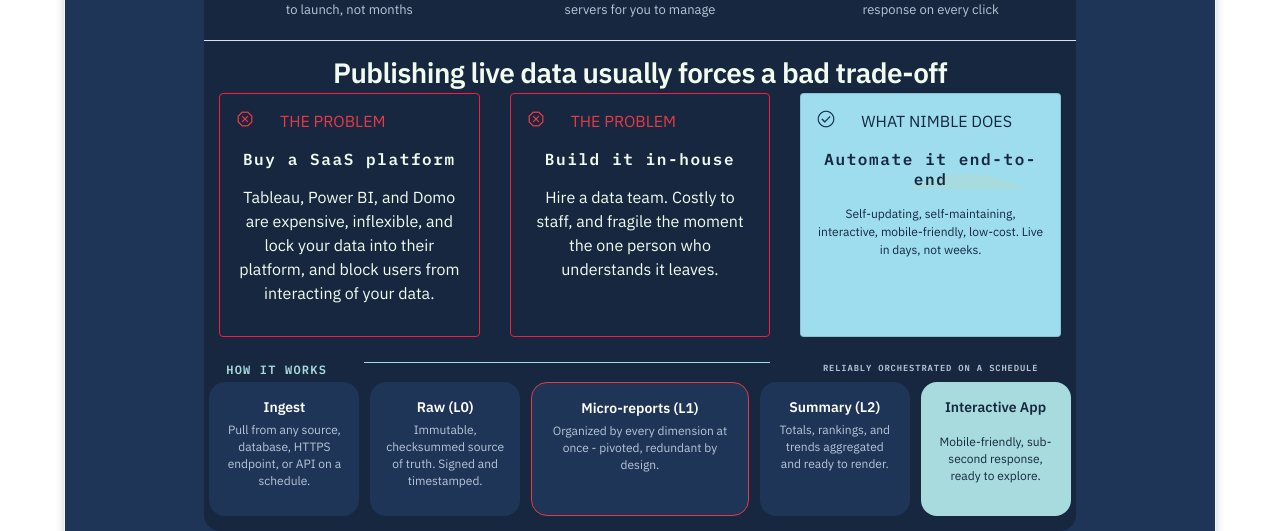
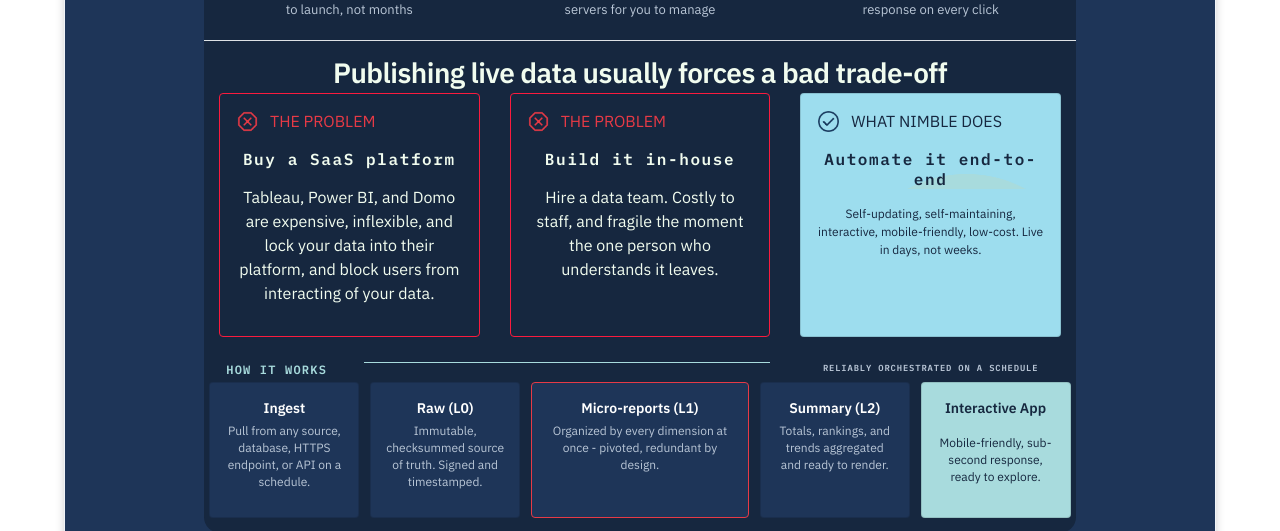
Before and after one commit to nimblesa/nimblesa.github.io, a Jekyll site: the page built from _posts/2026-07-02-main.html, in a window 1280 px wide. Shown: the part 763-1294 px from the top of the page. Built offline with Jekyll 4.4.1, drawn with Linux system fonts in a browser that asks for light colours; grey boxes are pictures that could not be loaded.

Commit message:
update:NIMBLESA:layout:2026:7:4

```diff
--- a/_posts/2026-07-02-main.html
+++ b/_posts/2026-07-02-main.html
@@ -80,32 +80,32 @@ tags: [civic, transparency, data]
 
 
 	<div class="row workflow-row">
-		<div class="col-2 flow-step">
+		<div class="col-2 card flow-step">
             <p class="flow-step-title mb-1">Ingest</p>
             <p class="flow-step-desc mb-0">
             	Pull from any source, database, HTTPS endpoint, or API on a schedule.
 			</p>
 		</div>
-		<div class="col-2 flow-step">
+		<div class="col-2 card flow-step">
             <p class="flow-step-title mb-1">Raw (L0)</p>
             <p class="flow-step-desc mb-0">
             	Immutable, checksummed source of truth. Signed and timestamped.
             </p>
 		</div>
-		<div class="col-3 flow-step highlight">
+		<div class="col-3 card flow-step highlight">
             <p class="flow-step-title mb-1">Micro-reports
                 (L1)</p>
             <p class="flow-step-desc mb-0">
             	Organized by every dimension at once - pivoted, redundant by design.
             </p>
 		</div>
-		<div class="col-2 flow-step">
+		<div class="col-2 card flow-step">
             <p class="flow-step-title mb-1">Summary (L2)</p>
             <p class="flow-step-desc mb-0">
             	Totals, rankings, and trends aggregated and ready to render.
             </p>
 		</div>
-		<div class="col-2 flow-step final">
+		<div class="col-2 card flow-step final">
             <p class="flow-step-title">Interactive App</p>
             <p class="flow-step-desc">
             	Mobile-friendly, sub-second response, ready to explore.
--- a/www/css/www.css
+++ b/www/css/www.css
@@ -371,14 +371,14 @@ h1.title .offset-color {
     background-color: var(--primary-dk-navy);
     background-image: url("../img/icons/problem_red.png");
     background-position: 15px 15px;
-    background-size: 20px;
+    background-size: 25px;
     background-repeat: no-repeat;
     padding: 15px;
     border: 1px solid var(--primary-red);
 }
 
 .post .problem-title {
-    margin-left: 45px;
+    margin-left: 35px;
     text-transform: uppercase;
     text-align: left;
     color: var(--accent-red);
@@ -395,13 +395,13 @@ h1.title .offset-color {
     background-color: var(--primary-lt-blue);
     background-image: url("../img/icons/solution_navy.png");
     background-position: 15px 15px;
-    background-size: 20px;
+    background-size: 25px;
     background-repeat: no-repeat;
     padding: 15px;
 }
 
 .post .solution-title {
-    margin-left: 45px;
+    margin-left: 35px;
     text-transform: uppercase;
     text-align: left;
     color: var(--primary-dk-navy);
@@ -446,7 +446,6 @@ h1.title .offset-color {
 
 .post .workflow-row .flow-step {
     min-width: 150px;
-    border-radius: var(--common-radius);
     background: var(--primary-bg-color);
     padding: 15px;
     margin-left: auto;
```
